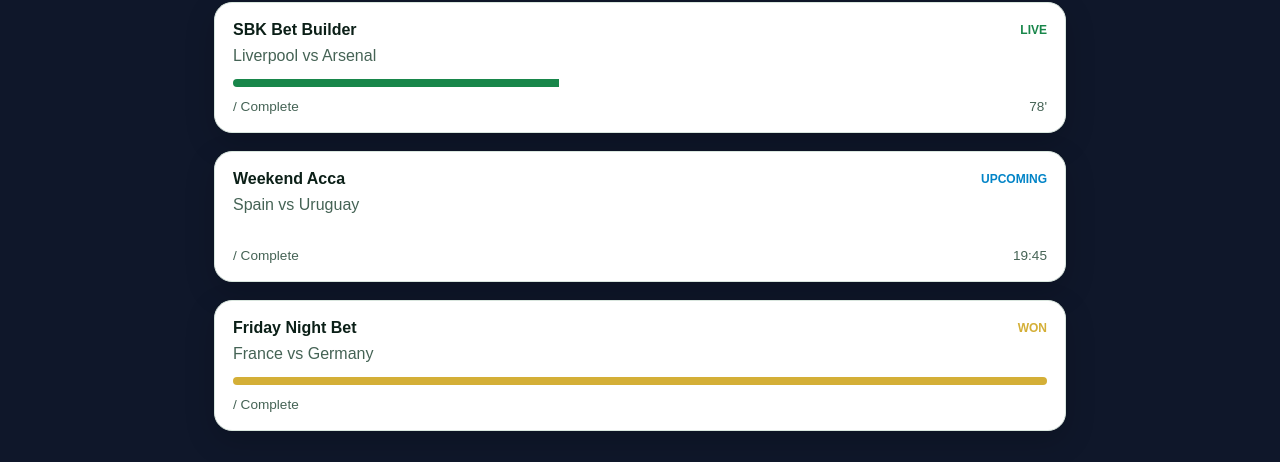
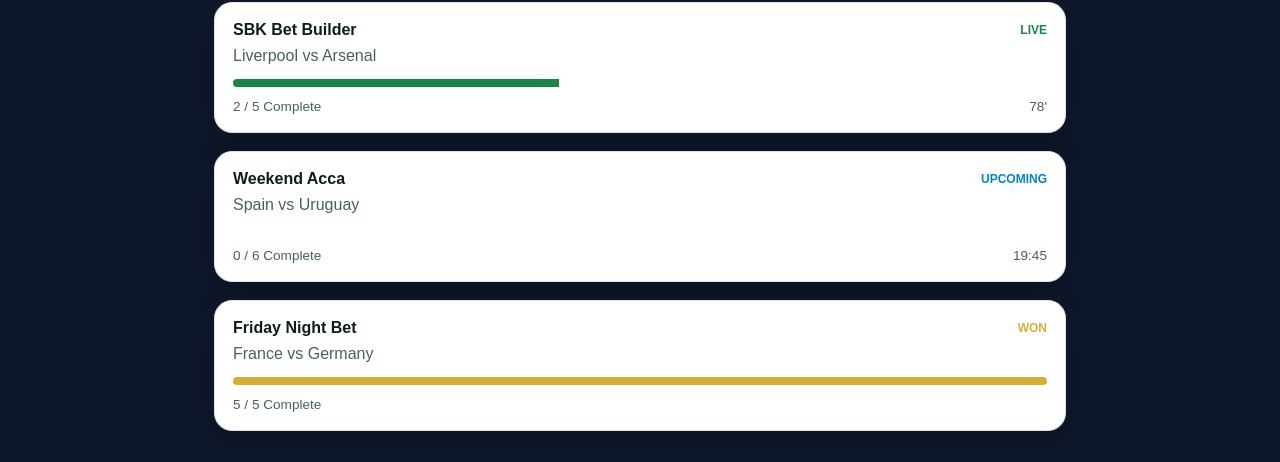
Before and after one commit to dcast-gif/Bet-Tracker, a Next.js app in the folder frontend/: page / in a window 1280 px wide. Shown: the part 208-670 px from the top of the page. Built offline with nearby package versions, Linux system fonts and the light colour scheme.

Commit message:
Update BetList.tsx

```diff
--- a/frontend/src/components/bets/BetList.tsx
+++ b/frontend/src/components/bets/BetList.tsx
@@ -7,6 +7,8 @@ export default function BetList() {
         title="SBK Bet Builder"
         subtitle="Liverpool vs Arsenal"
         progress="40%"
+        completed={2}
+        total={5}
         minute="78'"
         status="live"
       />
@@ -15,6 +17,8 @@ export default function BetList() {
         title="Weekend Acca"
         subtitle="Spain vs Uruguay"
         progress="0%"
+        completed={0}
+        total={6}
         minute="19:45"
         status="upcoming"
       />
@@ -23,6 +27,8 @@ export default function BetList() {
         title="Friday Night Bet"
         subtitle="France vs Germany"
         progress="100%"
+        completed={5}
+        total={5}
         status="won"
       />
     </>
```
